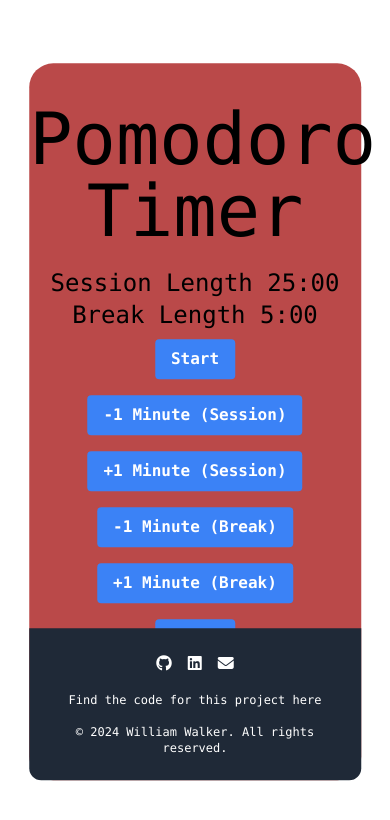
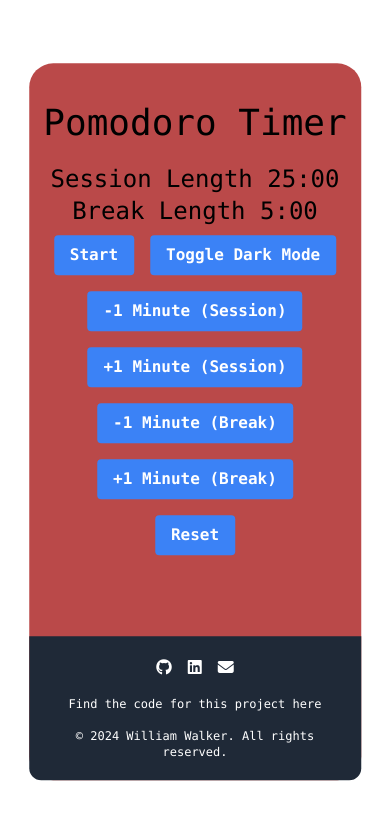
Before and after one commit to Korjubzot/pomodoro-timer, a React (Create React App) app: page / in a window 390 px wide. Shown: the top 820 px of the page. Built offline with nearby package versions, Linux system fonts and the light colour scheme; no server answers.

Commit message:
Added a basic dark mode toggle

```diff
--- a/src/App.js
+++ b/src/App.js
@@ -8,6 +8,7 @@ import StartStopButton from "./components/StartStopButton/startStopButton";
 import SessionLengthControl from "./components/SessionLengthControl/sessionLengthControl";
 import BreakLengthControl from "./components/BreakLengthControl/breakLengthControl";
 import ResetButton from "./components/ResetButton/resetButton";
+import DarkModeToggle from "./components/DarkModeToggle/DarkModeToggle";
 
 // Constants
 const SESSION_LENGTH = 25 * 60;
@@ -92,9 +93,12 @@ function App() {
 
   return (
     <div className="App" style={{ backgroundColor: bgColor }}>
-      <h1 className="text-7xl mt-10 mb-5">Pomodoro Timer</h1>
+      <h1 className="text-4xl sm:text-7xl mt-10 mb-5 text-black dark:text-white">
+        Pomodoro Timer
+      </h1>
       <TimerDisplay sessionLength={sessionLength} breakLength={breakLength} />
       <StartStopButton onClick={startStop} isRunning={isRunning} />
+      <DarkModeToggle />
       <SessionLengthControl
         decrementSession={() => adjustLength("session", "decrement")}
         sessionLength={sessionLength}
@@ -107,7 +111,7 @@ function App() {
       />
       <ResetButton reset={reset} />
       <br></br>
-      <footer className="fixed inset-x-0 bottom-0 bg-gray-800 p-6 text-center text-white rounded-b-xl">
+      <footer className="fixed inset-x-0 bottom-0 bg-gray-800 p-5 sm:p-6 text-center text-white rounded-b-xl">
         <div className="flex justify-center space-x-4">
           <a
             href="https://github.com/Korjubzot"
--- /dev/null
+++ b/src/components/DarkModeToggle/DarkModeToggle.js
@@ -0,0 +1,21 @@
+import React, { useState, useEffect } from "react";
+
+function DarkModeToggle() {
+  const [isDarkMode, setIsDarkMode] = useState(false);
+
+  useEffect(() => {
+    if (isDarkMode) {
+      document.body.classList.add("dark");
+    } else {
+      document.body.classList.remove("dark");
+    }
+  }, [isDarkMode]);
+
+  return (
+    <button className="btn" onClick={() => setIsDarkMode(!isDarkMode)}>
+      Toggle Dark Mode
+    </button>
+  );
+}
+
+export default DarkModeToggle;
--- a/src/components/TimerDisplay/timerDisplay.js
+++ b/src/components/TimerDisplay/timerDisplay.js
@@ -4,8 +4,8 @@ const MINUTE = 60;
 
 function TimerDisplay({ sessionLength, breakLength }) {
   return (
-    <div className="text-2xl">
-      <h1 className="text-2xl">
+    <div className="text-2xl text-black dark:text-white">
+      <h1>
         Session Length {Math.floor(sessionLength / MINUTE)}:
         {sessionLength % MINUTE < 10
           ? "0" + (sessionLength % MINUTE)
--- a/tailwind.config.js
+++ b/tailwind.config.js
@@ -1,9 +1,11 @@
 /** @type {import('tailwindcss').Config} */
 module.exports = {
   content: ["./src/**/*.{html,js}"],
+  darkMode: "selector",
   theme: {
     extend: {
       fontFamily: { rounded: ['"Arial Rounded"', "sans-serif"] },
+      colors: {},
     },
   },
   plugins: [],
```
